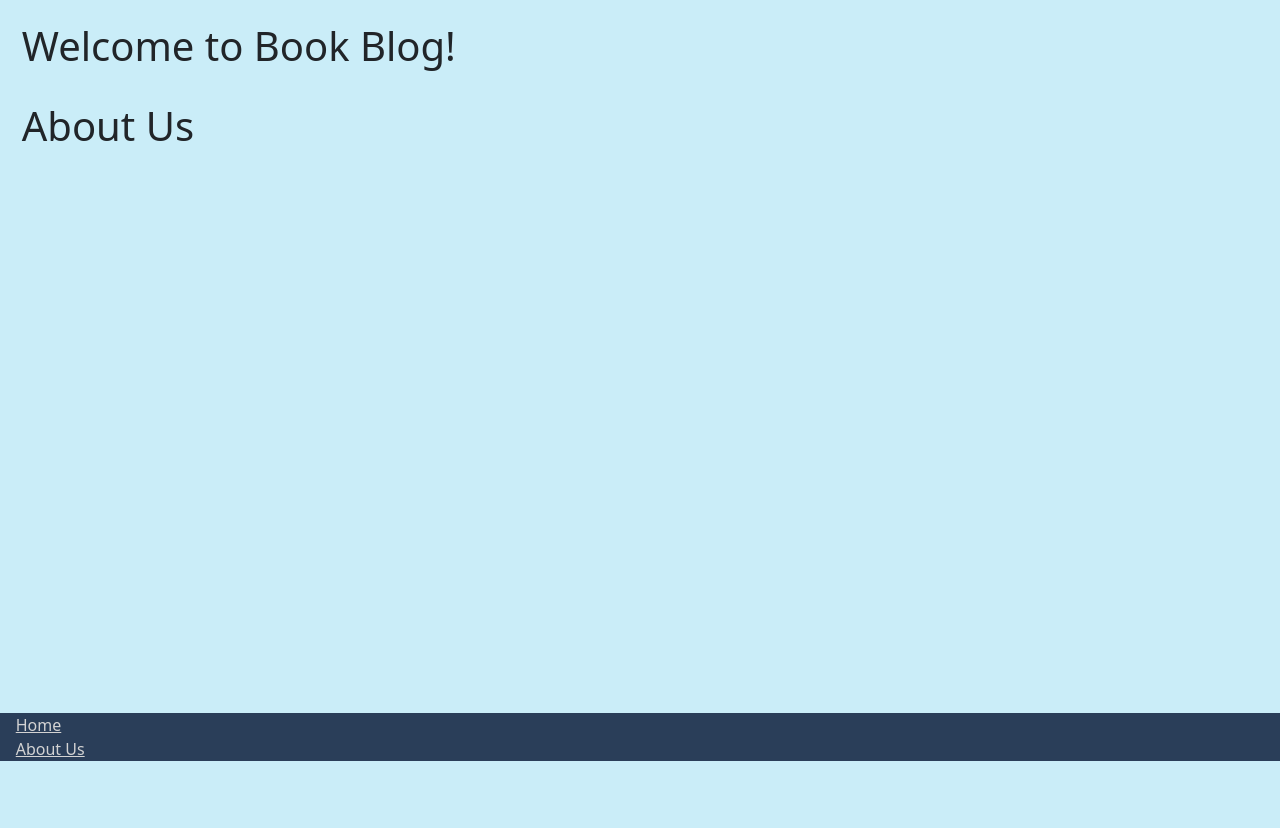
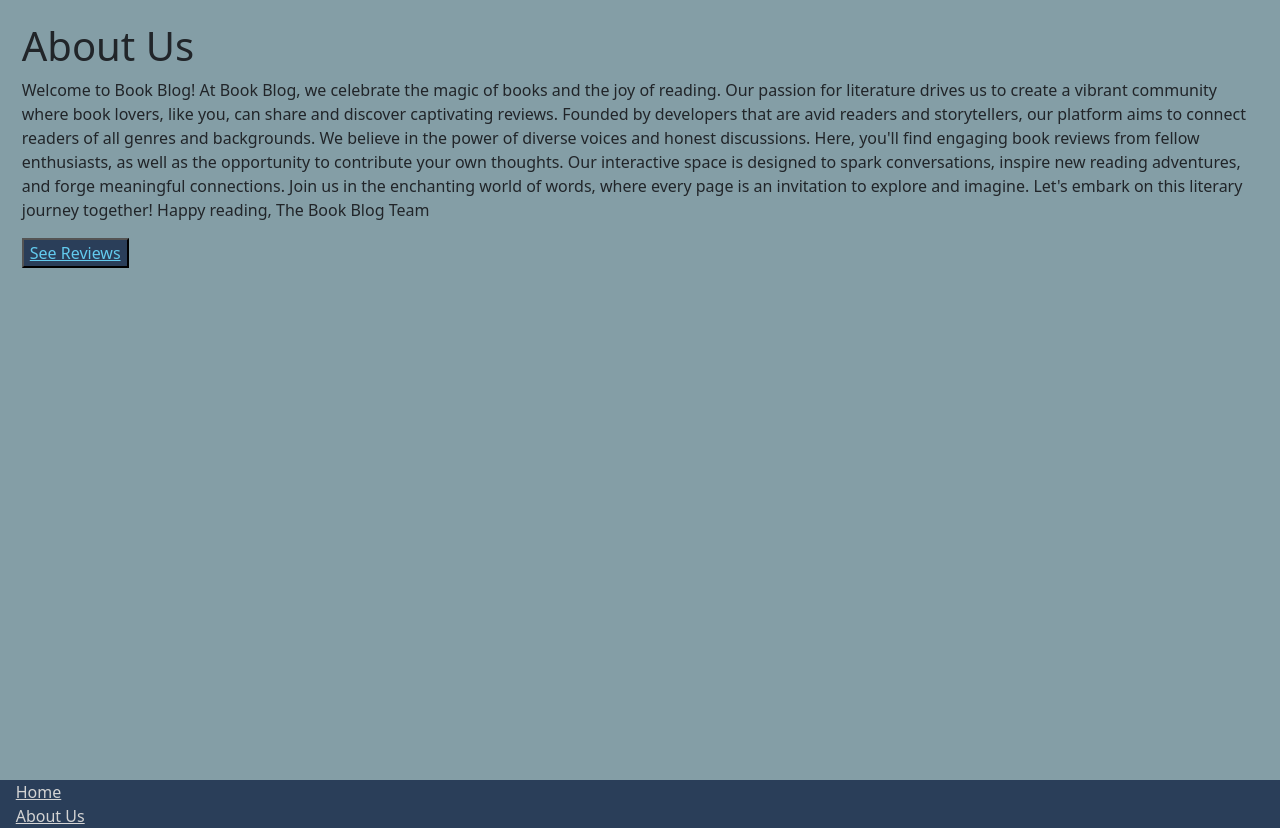
Before and after one commit to TheJessDev/book_blog, a Django app: page /about/ in a window 1280 px wide. Shown: the part 40-868 px from the top of the page. Before the commit the page ends 801 px from the top, so only its background shows below. Run offline with Django 4.2, Linux system fonts and the light colour scheme.

Commit message:
Final, still having a little trouble w/CSS, added details to Home/About

```diff
--- a/static/css/base.css
+++ b/static/css/base.css
@@ -16,13 +16,17 @@ nav {
     padding-top: 0 !important;
     padding-bottom: 0 !important;
 }
+button.home_about_btns {
+    background-color: #2A3E59;
+}
+
 
 /* Body Content container --------------------------*/
 .container {
     padding: 1.7%;
-    background-color: rgb(202, 237, 248);
-    height: calc(100vh - 87px);
-    min-height: calc(100vh - 87px);
+    background-color: rgb(132, 158, 166);
+    height: calc(100vh - 20px);
+    min-height: calc(100vh - 20px);
     margin-right: 0 !important;
     margin-left: 0 !important;
     max-width: 100%;
@@ -45,6 +49,7 @@ a {
 }
 .h1_btnTrio {
     background-color: lightgreen;
+    margin-bottom: 3%;
 }
 button.btn{
     color: rgb(99, 203, 238);
@@ -53,12 +58,16 @@ button.btn{
 .button_trio {
     background-color: grey;
 }
+
 .row {
     background-color: rgb(209, 157, 209);
-
+    min-height: calc(100vh - 90px) !important;
+    height: calc(100vh - 90px) !important;
 }
 .card.mb-5 {
     background-color: rgb(250, 250, 113)!important;
+    border: 1.5px solid #2A3E59;
+
 }
 
 
@@ -69,7 +78,6 @@ button.btn{
 }
 .details_layout {
     background-color: rgb(106, 203, 106);
-    border: 1.5px solid black !important;
     max-width: 66%;
     padding: 3px;
     margin-left: 20%;
@@ -83,8 +91,9 @@ button.btn{
 }
 .details_body {
     background-color: beige;
+    border: 1.5px solid #2A3E59;
     padding: 5%;
-    margin-top: 3dvb;
+    margin-top: 3%;
 }
 
 
--- a/templates/pages/about.html
+++ b/templates/pages/about.html
@@ -4,9 +4,32 @@
 
 
 {% block content %}
-<h1>Welcome to Book Blog!</h1>
-<br>
 <h1>About Us</h1>
+<p>
+    Welcome to Book Blog!
+
+At Book Blog, we celebrate the magic of books and the joy of reading.
+Our passion for literature drives us to create a vibrant community where
+book lovers, like you, can share and discover captivating reviews.
+
+Founded by developers that are avid readers and storytellers, our platform
+aims to connect readers of all genres and backgrounds. We believe in the
+power of diverse voices and honest discussions.
+
+Here, you'll find engaging book reviews from fellow enthusiasts, as well
+as the opportunity to contribute your own thoughts. Our interactive space
+is designed to spark conversations, inspire new reading adventures, and
+forge meaningful connections.
+
+Join us in the enchanting world of words, where every page is an invitation
+to explore and imagine. Let's embark on this literary journey together!
+
+Happy reading,
+The Book Blog Team
+</p>
+
+<button class="home_about_btns"><a href="{% url 'list' %}">See Reviews</a></button>
+
 
 
 
```
Also changed, not shown: templates/pages/home.html (+12 -0 lines), db.sqlite3.
